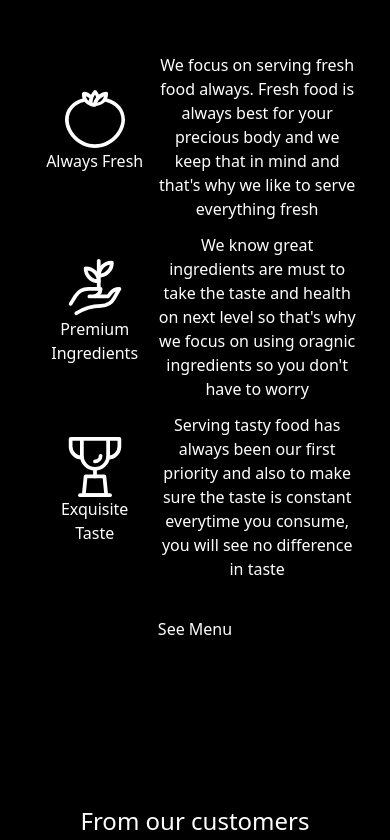
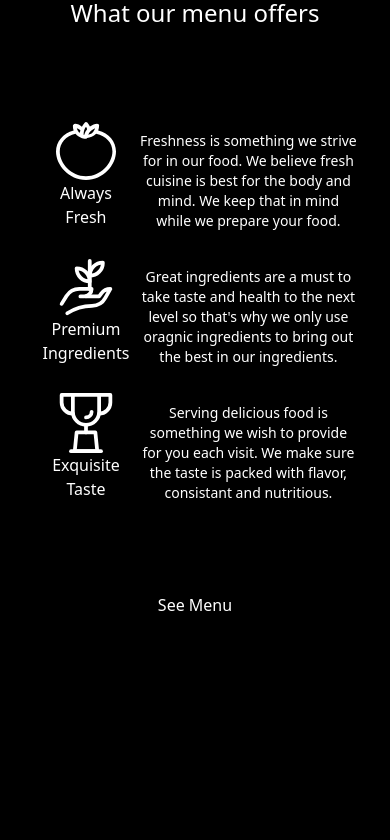
Before and after one commit to henry-shih4/hen-kitchen, a React (Create React App) app: page / in a window 390 px wide. Shown: the part 1803-2643 px from the top of the page. Built offline with nearby package versions, Linux system fonts and the light colour scheme.

Commit message:
responsiveness

```diff
--- a/src/components/Features.js
+++ b/src/components/Features.js
@@ -3,40 +3,40 @@ export default function Features() {
     <div className="flex justify-center items-center h-screen bg-black text-white">
       <div className="flex flex-col justify-around items-center text-center w-5/6 h-5/6">
         <div className="text-2xl">What our menu offers</div>
-        <div className="flex flex-col md:flex-row">
+        <div className="flex flex-col gap-y-3 md:flex-row">
           <div className="w-full h-1/3 flex flex-row justify-center items-center space-y-3 md:w-1/3 md:flex-col md:h-full">
-            <div className="m-3 flex flex-col justify-center items-center w-1/3">
+            <div className="m-2 flex flex-col justify-center items-center w-1/3 md:h-1/3">
               <img alt="tomato" src="/tomato.svg" />
               <div>Always Fresh</div>
             </div>
-            <div className="w-2/3">
-              We focus on serving fresh food always. Fresh food is always best
-              for your precious body and we keep that in mind and that's why we
-              like to serve everything fresh
+            <div className="text-sm w-4/5 md:h-2/3 md:md:text-base">
+              Freshness is something we strive for in our food. We believe fresh
+              cuisine is best for the body and mind. We keep that in mind while
+              we prepare your food.
             </div>
           </div>
 
           <div className="w-full h-1/3 flex flex-row justify-center items-center space-y-3 md:w-1/3 md:flex-col md:h-full">
-            <div className="m-3 flex flex-col justify-center items-center w-1/3">
+            <div className="m-2 flex flex-col justify-center items-center w-1/3 md:h-1/3">
               <img className="w-[60px] " src="/plant.svg" />
               <div>Premium Ingredients</div>
             </div>
-            <div className="w-2/3">
-              We know great ingredients are must to take the taste and health on
-              next level so that's why we focus on using oragnic ingredients so
-              you don't have to worry
+            <div className="text-sm w-4/5 md:h-2/3 md:md:text-base">
+              Great ingredients are a must to take taste and health to the next
+              level so that's why we only use oragnic ingredients to bring out
+              the best in our ingredients.
             </div>
           </div>
 
           <div className="w-full h-1/3 flex flex-row justify-center items-center space-y-3 md:w-1/3 md:flex-col md:h-full">
-            <div className=" m-3 flex flex-col justify-center items-center w-1/3">
+            <div className=" m-2 flex flex-col justify-center items-center w-1/3 md:h-1/3">
               <img src="/trophy.svg" />
               <div>Exquisite Taste</div>
             </div>
-            <div className="w-2/3">
-              Serving tasty food has always been our first priority and also to
-              make sure the taste is constant everytime you consume, you will
-              see no difference in taste
+            <div className="text-sm w-4/5 md:h-2/3 md:text-base ">
+              Serving delicious food is something we wish to provide for you
+              each visit. We make sure the taste is packed with flavor,
+              consistant and nutritious.
             </div>
           </div>
         </div>
--- a/src/components/Gallery.js
+++ b/src/components/Gallery.js
@@ -1,7 +1,7 @@
 export default function Gallery() {
   return (
     <div className="flex justify-center items-center h-screen bg-slate-300">
-      <div>
+      <div className="grid">
         <div>Photo Gallery</div>
       </div>
     </div>
--- a/src/components/Reviews.js
+++ b/src/components/Reviews.js
@@ -2,35 +2,35 @@ export default function Reviews() {
   return (
     <div className="flex justify-center items-center h-screen bg-black text-white">
       <div className="flex flex-col justify-around items-center text-center w-5/6 h-5/6">
-        <div className="text-2xl">From our customers</div>
+        <div className="text-2xl">Words from our customers...</div>
         <div className="flex flex-col justify-center items-center md:flex-row">
-          <div className="w-full h-1/3 flex flex-col justify-center items-center space-y-2 border-white border-2 rounded-md md:w-1/3 m-3 md:h-[400px]">
+          <div className="w-full h-1/3 flex flex-row justify-around items-center space-y-2 border-white border-2 rounded-md md:w-1/3 m-3 md:h-full md:flex-col md:justify-center">
             <div>
               <img src="/quotes.svg" />
             </div>
-            <div className="w-2/3 text-sm italic">
+            <div className="w-2/3 text-sm italic md:text-md lg:text-lg">
               A very friendly welcoming place to spend time. All personnel were
               very well trained,helpful and all done with a smile. Everything
               was handled with efficiency and attention to every detail was
               given. - Haley Robinson
             </div>
           </div>
-          <div className="w-full h-1/3 flex flex-col justify-center items-center space-y-2  border-white border-2 rounded-md md:w-1/3 m-3 md:h-[400px]">
+          <div className="w-full h-1/3 flex flex-row  justify-around items-center space-y-2  border-white border-2 rounded-md md:w-1/3 m-3 md:h-full md:flex-col md:justify-center">
             <div>
               <img src="/quotes.svg" />
             </div>
-            <div className="w-2/3 text-sm italic">
+            <div className="w-2/3 text-sm italic md:text-md lg:text-lg">
               The food was absolutely wonderful, from preparation to
               presentation, very pleasing. We especially enjoyed the special bar
               drinks, the cucumber/cilantro infused vodka martini and the K&P
               was great. - Isaac Jones
             </div>
           </div>
-          <div className="w-full h-1/3 flex flex-col justify-center items-center space-y-2  border-white border-2 rounded-md md:w-1/3 m-3 md:h-[400px]">
+          <div className="w-full h-1/3 flex flex-row justify-around items-center space-y-2  border-white border-2 rounded-md md:w-1/3 m-3 md:h-full md:flex-col md:justify-center">
             <div>
               <img src="/quotes.svg" />
             </div>
-            <div className="w-2/3 text-sm italic">
+            <div className="w-2/3 text-sm italic md:text-md lg:text-lg">
               Excellent eating experience.. from walking in the door and being
               greeted by employee, seated and drink order taken, was maybe 5
               minutes. Meal was served hot and excellent taste. Server was very
```
